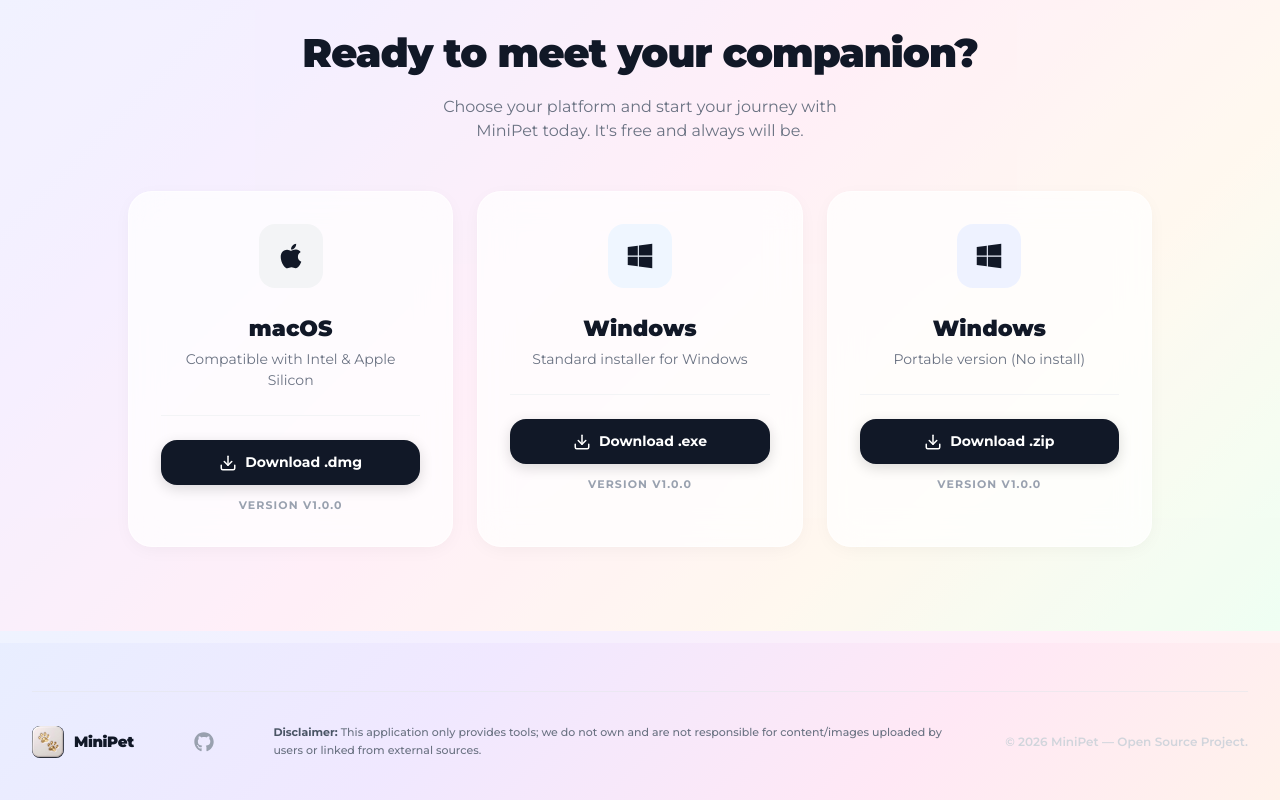
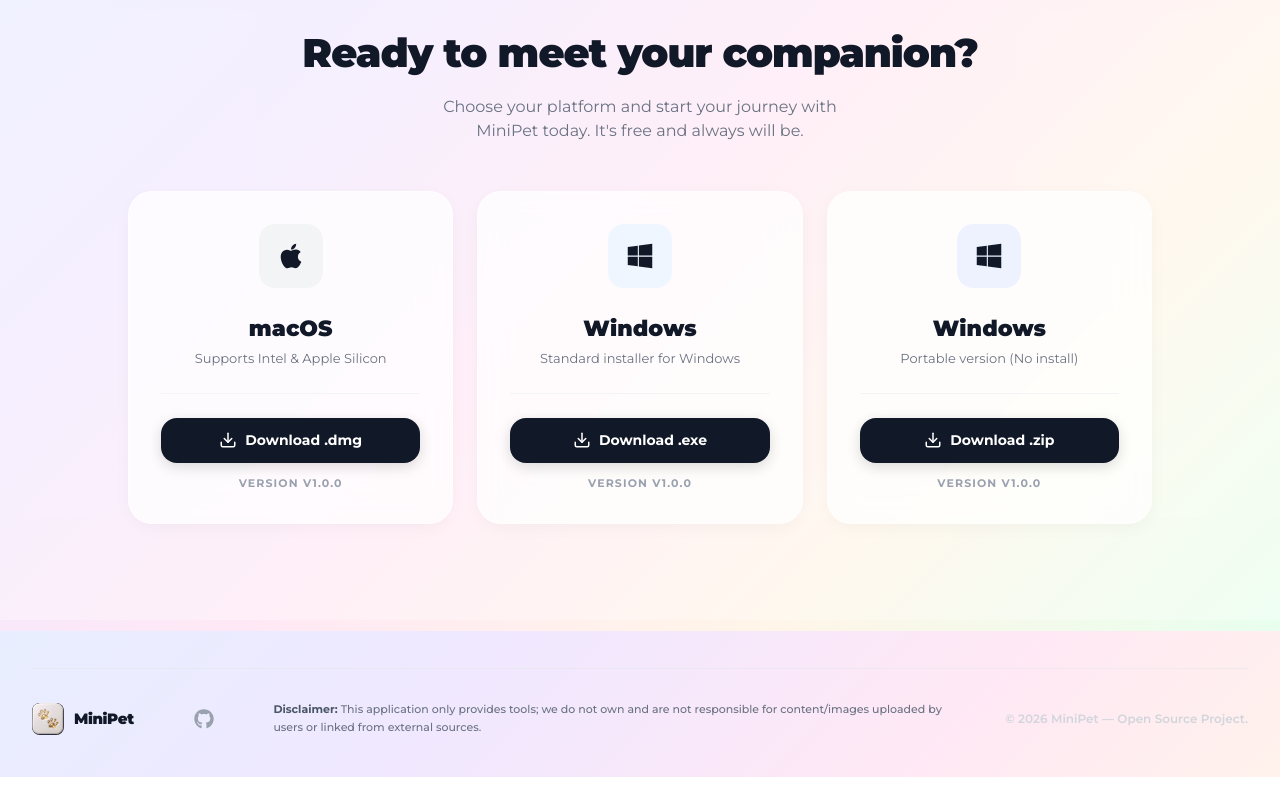
Before and after one commit to helloquocbao/minipet-web, a React (Vite) app: page / in a window 1280 px wide. Shown: the part 1769-2569 px from the top of the page. After the commit the page ends 2546 px from the top, so only its background shows below. Built offline with nearby package versions, Linux system fonts and the light colour scheme.

Commit message:
style: adjust description font size and add whitespace-nowrap for platform cards

```diff
--- a/src/App.tsx
+++ b/src/App.tsx
@@ -450,7 +450,7 @@
                 </div>
               </div>
               <h3 className="text-[22px] font-black text-[#111827] dark:text-white mb-1">{d.platform}</h3>
-              <p className="text-[14px] text-gray-500 dark:text-gray-400 mb-6">{d.desc}</p>
+              <p className="text-[13px] text-gray-500 dark:text-gray-400 mb-6 sm:whitespace-nowrap">{d.desc}</p>
 
               <div className="w-full pt-6 border-t border-gray-100 dark:border-gray-800">
                 <a
--- a/src/i18n.ts
+++ b/src/i18n.ts
@@ -49,7 +49,7 @@
       download: {
         title: 'Ready to meet your companion?',
         desc: 'Choose your platform and start your journey with MiniPet today. It\'s free and always will be.',
-        macDesc: 'Compatible with Intel & Apple Silicon',
+        macDesc: 'Supports Intel & Apple Silicon',
         winExeDesc: 'Standard installer for Windows',
         winZipDesc: 'Portable version (No install)',
         btn: 'Download'
@@ -138,7 +138,7 @@
       download: {
         title: 'Sẵn sàng gặp gỡ bạn đồng hành?',
         desc: 'Chọn nền tảng của bạn và bắt đầu hành trình với MiniPet ngay hôm nay. Hoàn toàn miễn phí.',
-        macDesc: 'Tương thích với Intel & Apple Silicon',
+        macDesc: 'Hỗ trợ Intel & Apple Silicon',
         winExeDesc: 'Bản cài đặt tiêu chuẩn cho Windows',
         winZipDesc: 'Bản Portable (Không cần cài đặt)',
         btn: 'Tải về'
@@ -227,7 +227,7 @@
       download: {
         title: '准备好迎接你的伙伴了吗？',
         desc: '选择您的平台，立即开始您的 MiniPet 之旅。它是免费的，而且永远都是。',
-        macDesc: '兼容 Intel 和 Apple Silicon',
+        macDesc: '支持 Intel 和 Apple Silicon',
         winExeDesc: 'Windows 标准安装程序',
         winZipDesc: '便携版（无需安装）',
         btn: '下载'
@@ -316,7 +316,7 @@
       download: {
         title: 'Pronto a incontrare il tuo compagno?',
         desc: 'Scegli la tua piattaforma e inizia oggi il tuo viaggio con MiniPet. È gratis e lo sarà sempre.',
-        macDesc: 'Compatibile con Intel e Apple Silicon',
+        macDesc: 'Supporta Intel e Apple Silicon',
         winExeDesc: 'Installatore standard per Windows',
         winZipDesc: 'Versione portatile (nessuna installazione)',
         btn: 'Scarica'
@@ -405,7 +405,7 @@
       download: {
         title: 'Prêt à rencontrer votre compagnon ?',
         desc: 'Choisissez votre plateforme et commencez votre voyage avec MiniPet aujourd\'hui. C\'est gratuit et le sera toujours.',
-        macDesc: 'Compatible với Intel et Apple Silicon',
+        macDesc: 'Support Intel et Apple Silicon',
         winExeDesc: 'Installateur standard pour Windows',
         winZipDesc: 'Version portable (sans installation)',
         btn: 'Télécharger'
```
